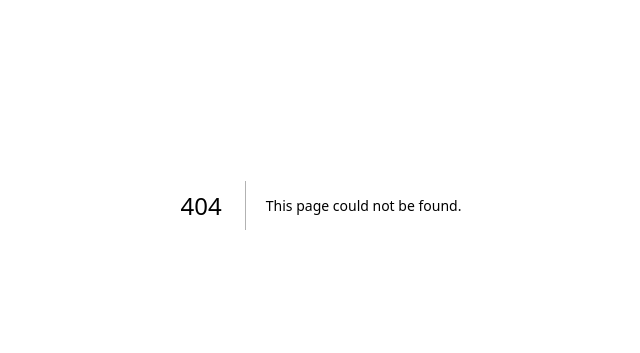
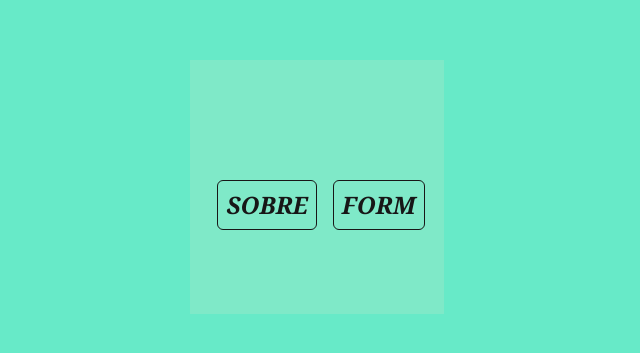
Before and after one commit to lagrimanteDev/boilerPlateNext, a Next.js app: page /homepage in a window 1280 px wide. Before the commit this address had no page. Shown: the part 195-548 px from the top of the page, without its empty margins (319-959 px from the left). Built offline with nearby package versions, Linux system fonts and the light colour scheme.

Commit message:
feat: Criando a homepage

```diff
--- /dev/null
+++ b/src/pages/homepage/index.tsx
@@ -0,0 +1,18 @@
+import Link from "next/link"
+
+
+export default function HomePage(){
+
+    return(
+        <>
+        <div className="flex w-full min-h-screen justify-center items-center font-serif font-bold italic text-2xl bg-emerald-400/50">
+            <div>
+             <Link href="/sobre"><button className="hover: cursor-pointer px-2 py-2 mx-2 border rounded-md">SOBRE</button></Link>
+             <Link href=""><button disabled className="hover: cursor-pointer px-2 py-2 mx-2 border rounded-md">FORM</button></Link>
+            </div>
+        </div>
+        </>
+    )
+
+
+}
```
